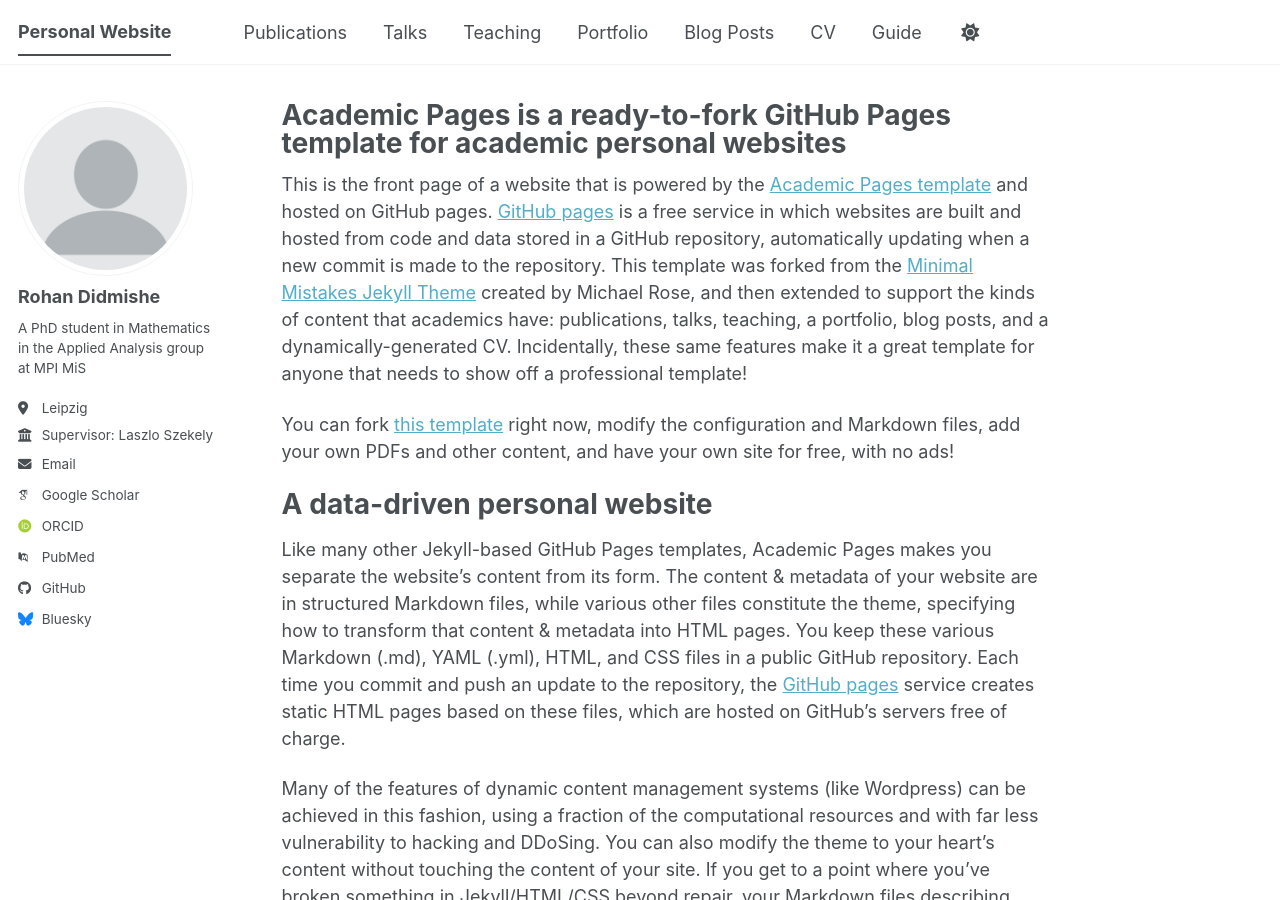
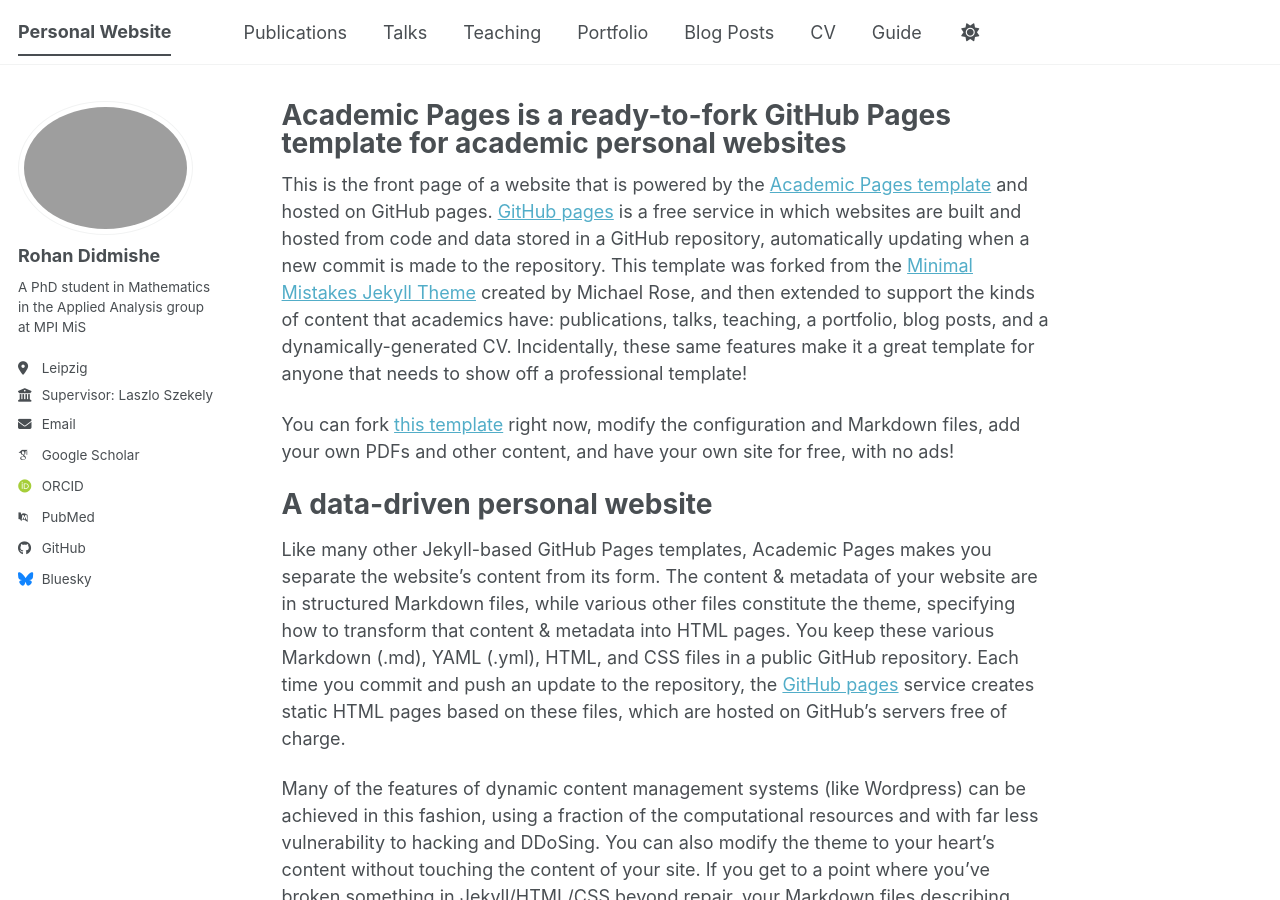
Before and after one commit to rohan-did/rohandidmishe, a Jekyll site: the page built from _pages/about.md, in a window 1280 px wide and 900 px high. Built offline with Jekyll 4.4.1, drawn with Linux system fonts in a browser that asks for light colours; some web fonts are replaced; a script bundle is joined from its source files by our own code; library files that are not in the unit come from our copies.

Commit message:
Update _config.yml

```diff
--- a/_config.yml
+++ b/_config.yml
@@ -23,7 +23,7 @@
 #               Additional customization can be done by editing /_includes/author-profile.html
 author:
   # Biographic information
-  avatar           : "profile.png"
+  avatar           : "profilepic.jpeg"
   name             : "Rohan Didmishe"
   pronouns         : # example: "she/her"
   bio              : "A PhD student in Mathematics in the Applied Analysis group at MPI MiS"
```
